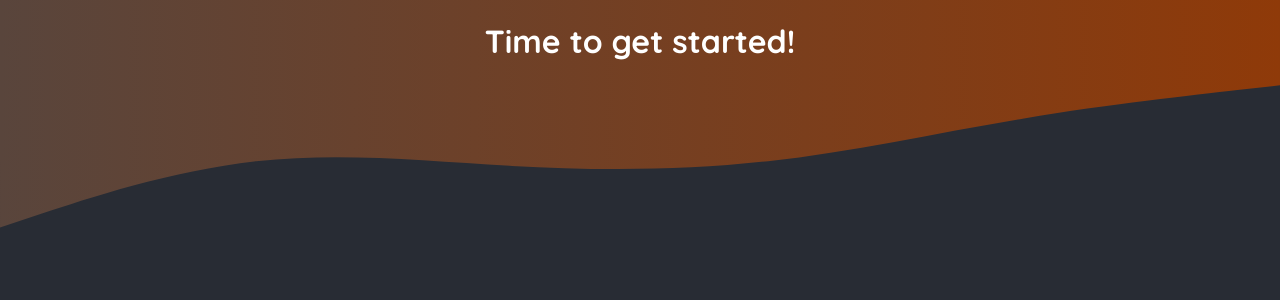
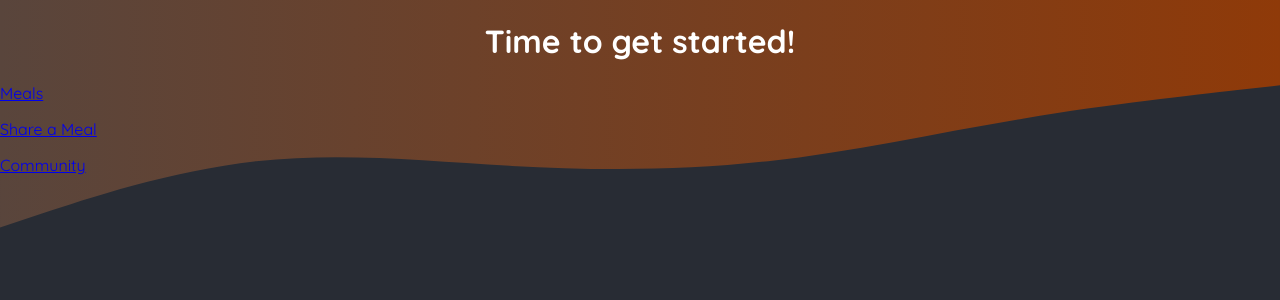
Before and after one commit to luttfimohamad/the-foodies-app, a Next.js app: page / in a window 1280 px wide. Shown: the top 300 px of the page. Built offline with nearby package versions, Linux system fonts and the light colour scheme.

Commit message:
Refactor code structure for improved readability and maintainability

```diff
--- /dev/null
+++ b/app/community/page.js
@@ -0,0 +1,5 @@
+import React from 'react';
+
+export default function CommunityPage() {
+  return <h1>CommunityPAge</h1>;
+}
--- /dev/null
+++ b/app/meals/[mealSlug]/page.js
@@ -0,0 +1,5 @@
+import React from 'react';
+
+export default function MealDetailsPage() {
+  return <h1>Meal Details</h1>;
+}
--- /dev/null
+++ b/app/meals/page.js
@@ -0,0 +1,5 @@
+import React from 'react';
+
+export default function MealsPage() {
+  return <h1>MealsPage</h1>;
+}
--- /dev/null
+++ b/app/meals/share/page.js
@@ -0,0 +1,5 @@
+import React from 'react';
+
+export default function ShareMealPage() {
+  return <h1>ShareMealPage</h1>;
+}
--- a/app/page.js
+++ b/app/page.js
@@ -1,9 +1,20 @@
+import Link from 'next/link';
+
 export default function Home() {
   return (
     <main>
       <h1 style={{ color: 'white', textAlign: 'center' }}>
         Time to get started!
       </h1>
+      <p>
+        <Link href="/meals">Meals</Link>
+      </p>
+      <p>
+        <Link href="/meals/share">Share a Meal</Link>
+      </p>
+      <p>
+        <Link href="/community">Community</Link>
+      </p>
     </main>
   );
 }
```
Also changed, not shown: 1 other file (tests, documents, lock files or other folders).
